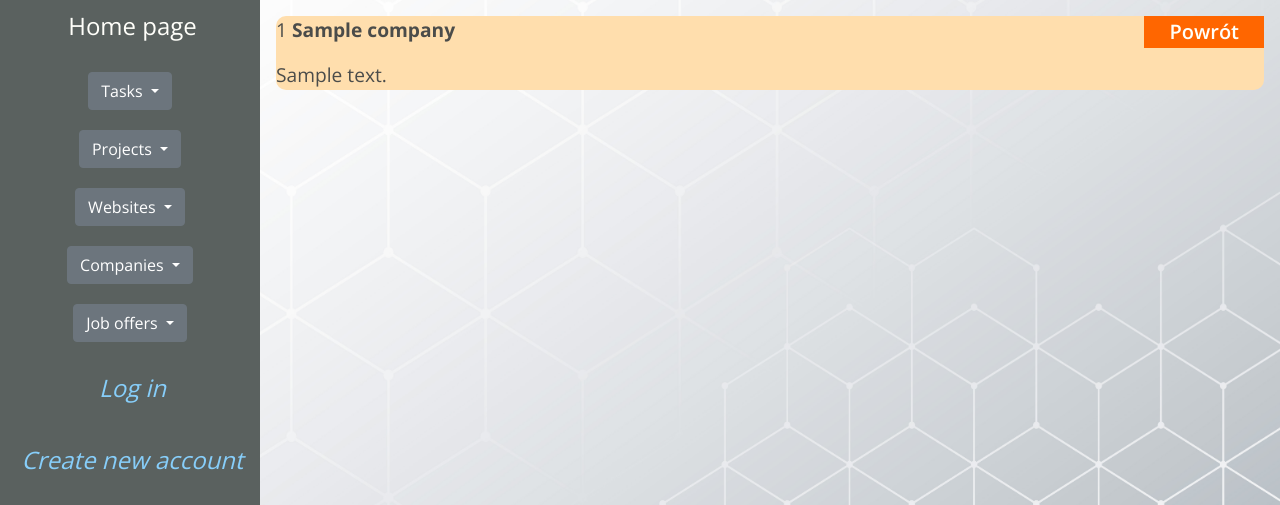
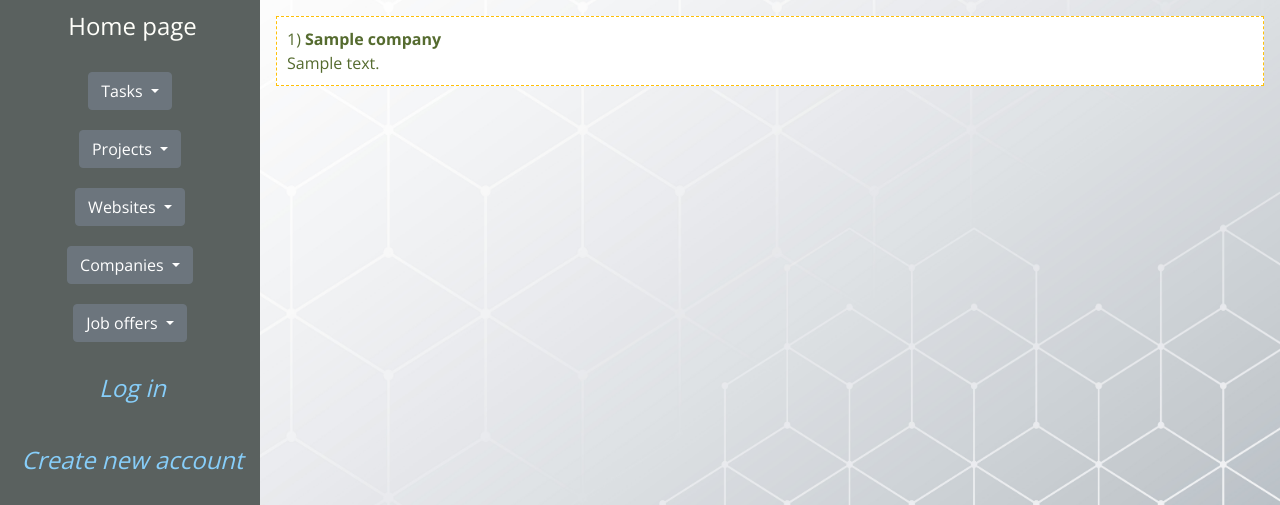
Before and after one commit to skkaz7/career-app, a Django app: page /company/list/ in a window 1280 px wide. Shown: the part 84-589 px from the top of the page. Run offline with Django 4.2, Linux system fonts and the light colour scheme; tables that the repository leaves empty hold one stand-in row (values such as "Sample post"); some libraries are stand-ins or nearby versions; some web fonts are replaced.

Commit message:
zmiany wizualne lista firm

```diff
--- a/templates/company_list.html
+++ b/templates/company_list.html
@@ -2,17 +2,18 @@
 {% block title %}Company list{% endblock %}
 {% block content %}
 
-    <div style="display:inline-block; float: right">
-        <button onclick="history.back()" class="btn btn-color rounded-0 pt-0 pb-0 pr-4 pl-4">Powrót</button>
-    </div>
+    {#    <div style="display:inline-block; float: right">#}
+    {#        <button onclick="history.back()" class="btn btn-color rounded-0 pt-0 pb-0 pr-4 pl-4">Powrót</button>#}
+    {#    </div>#}
+
     {% if object_list %}
         {% for company in object_list %}
-            <div style="background-color: navajowhite; border-radius: 10px">
-                <p>{{ forloop.counter }}
-                    <strong>{{ company.name }}</strong></p>
-                <p>{{ company.description }}</p>
-                <p>{{ company.is_interested }}</p>
-
+            <div class="alert-item alert-light" style="color: darkolivegreen">
+                <div>
+                    {{ forloop.counter }})
+                    <strong>{{ company.name }}</strong><br>
+                    {{ company.description }}
+                </div>
             </div>
         {% endfor %}
     {% endif %}
```
